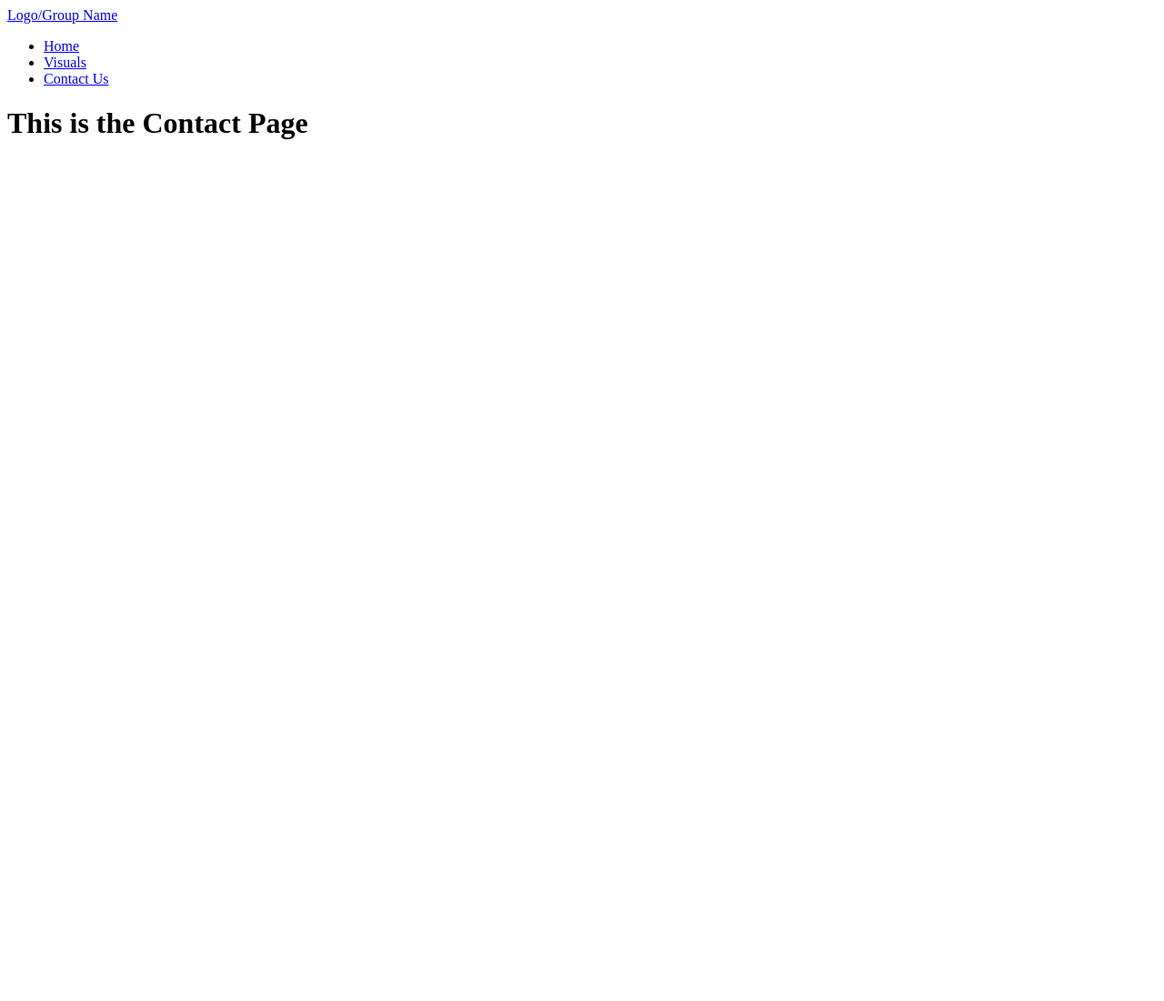
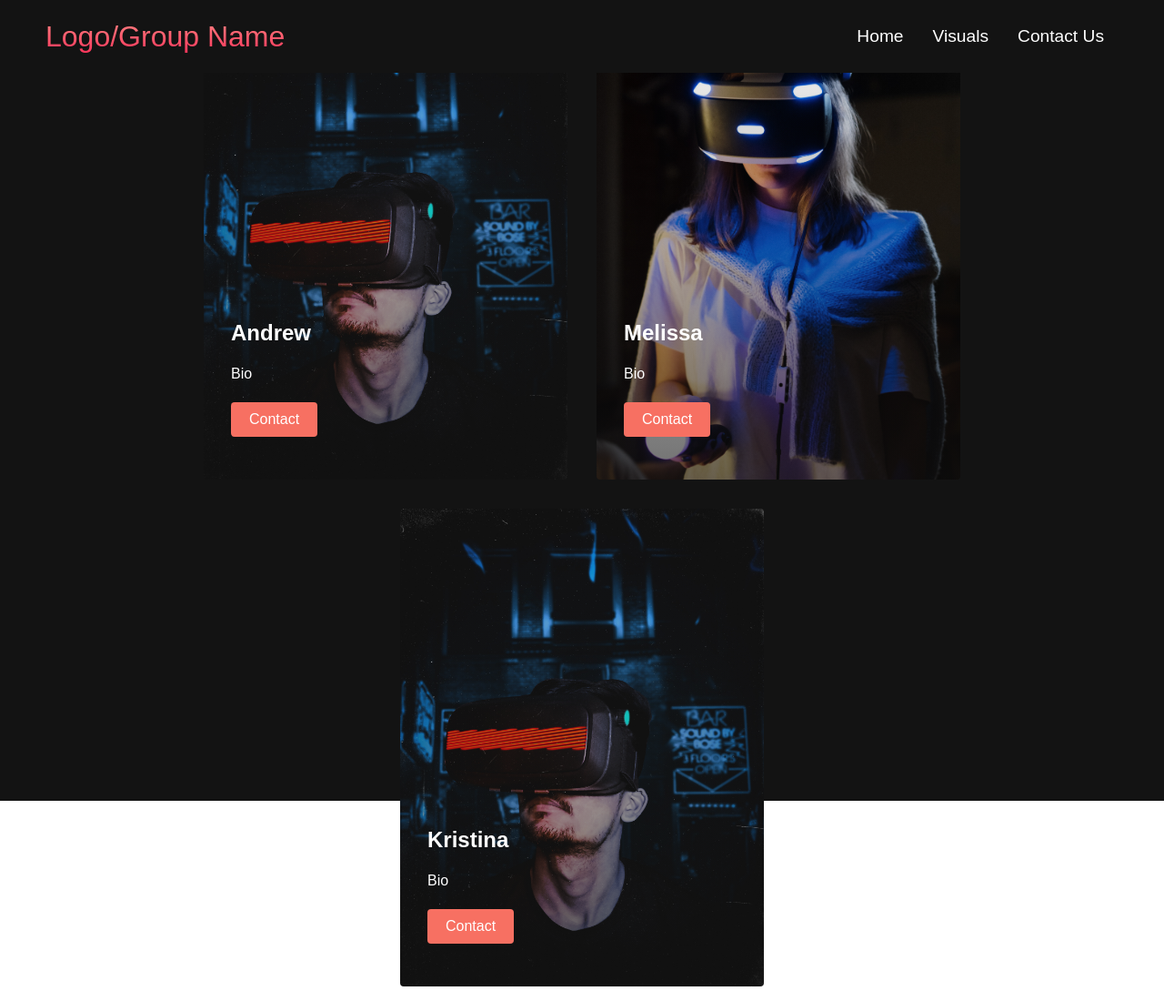
Before and after one commit to andrewzee23/personality_prediction, a Flask app: page /contact in a window 1280 px wide. Shown: the whole page at 91% size. Before the commit the page ends 153 px from the top, so only its background shows below. Run offline with Flask 2, Linux system fonts and the light colour scheme.

Commit message:
added contact cards to contact.html

```diff
--- a/templates/contact.html
+++ b/templates/contact.html
@@ -3,7 +3,7 @@
 <head>
     <meta charset="UTF-8">
     <meta name="viewport" content="width=device-width, initial-scale=1.0">
-    <link rel="stylesheet" href="/static/css/contacts.css">
+    <link rel="stylesheet" href="/static/css/main.css">
     <title>Contact Us</title>
 </head>
 <body>
@@ -28,6 +28,40 @@
             </ul>
         </div>
     </nav>
-    <h1>This is the Contact Page</h1>
+
+
+    <!-- services section  -->
+    <div class="services">
+
+        <h1>Title of Page, I guess </h1>
+
+        <div class="services-container">
+
+            <div class="services-card">
+
+                <h2> Andrew </h2>
+                <p> Bio </p>
+                <button> Contact </button>
+
+            </div>
+            <div class="services-card">
+
+                <h2> Melissa </h2>
+                <p> Bio </p>
+                <button> Contact </button>
+
+            </div>
+
+            <div class="services-card">
+
+                <h2> Kristina </h2>
+                <p> Bio </p>
+                <button> Contact </button>
+
+            </div>
+
+        </div>
+
+    </div>
 </body>
 </html>
```
